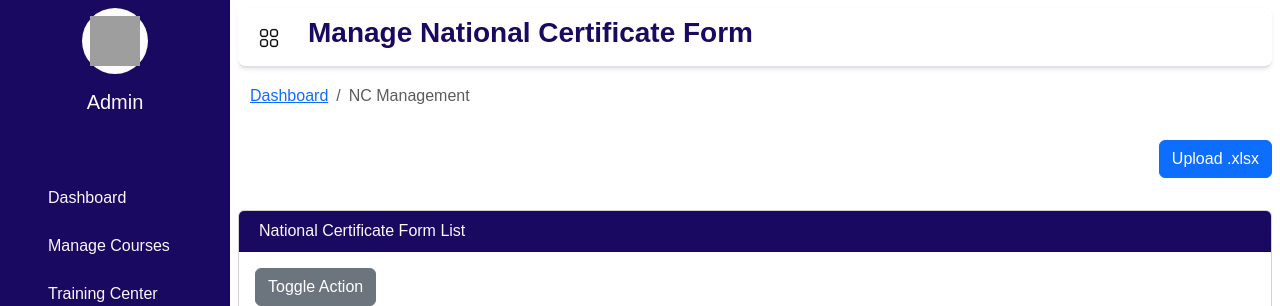
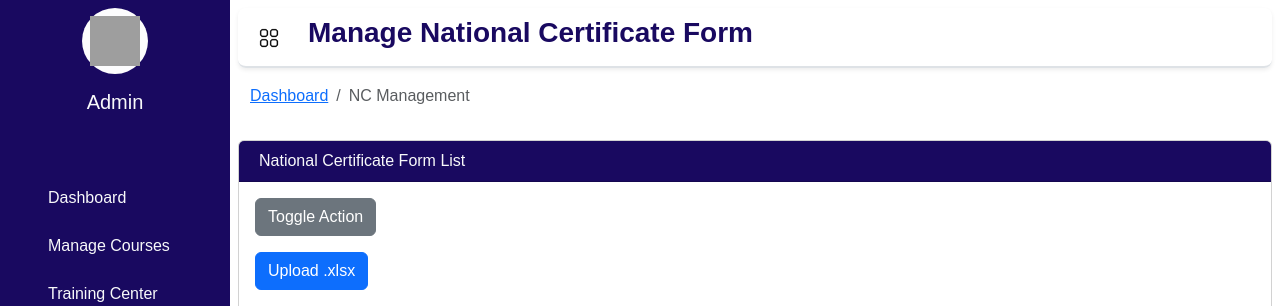
Before and after one commit to lyn212-cpu/Capstone, a PHP site: page /NC.php in a window 1280 px wide. Shown: the top 306 px of the page. Run offline with PHP 8.4, Linux system fonts and the light colour scheme; some libraries are stand-ins or nearby versions; grey boxes are pictures that could not be loaded.

Commit message:
Fix the button for upload .xlsx
I move the .xlsx upload button the left under the toggle button

```diff
--- a/Admin/Pages/NC.php
+++ b/Admin/Pages/NC.php
@@ -78,8 +78,17 @@
             </nav>
         </nav>
 
-        <!-- Upload .xlsx Button Only -->
-        <div class="mb-3 d-flex justify-content-end">
+        <!--     User list table-->
+        <div class="card mb-4 bg-transparent ">
+            <div style="background-color: #190960" class="card-header text-light">
+                <i class="fas fa-table me-1"></i>
+                National Certificate Form List
+            </div>
+            <div class="card-body">
+                <button id="toggleActionsBtn" class="btn btn-secondary mb-3">Toggle Action</button>
+
+                <!-- Upload .xlsx Button Only (moved below toggle button) -->
+                <div class="mb-3 d-flex justify-content-start">
                     <form action="upload_nc_excel.php" method="post" enctype="multipart/form-data"
                         class="d-flex align-items-center gap-2">
                         <input type="file" name="nc_excel" accept=".xlsx" class="form-control d-none" id="ncExcelInput"
@@ -104,14 +113,6 @@
                     });
                 </script>
 
-        <!--     User list table-->
-        <div class="card mb-4 bg-transparent ">
-            <div style="background-color: #190960" class="card-header text-light">
-                <i class="fas fa-table me-1"></i>
-                National Certificate Form List
-            </div>
-            <div class="card-body">
-                <button id="toggleActionsBtn" class="btn btn-secondary mb-3">Toggle Action</button>
                 <table id="datatablesSimple" class="table">
                     <thead>
                         <tr>
```
Lines whose indentation alone changed are shown as unchanged.
